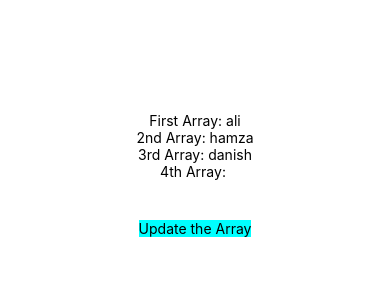
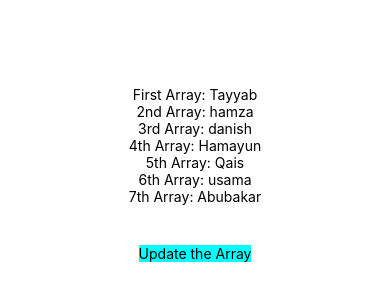
Before and after one commit to Shah-Jahan-Mukhtar/React-Native_Hooks, a React Native app in the folder AwsomeProject/: screen / in a window 390 px wide. Shown: the part 248-548 px from the top of the page. Built offline with nearby package versions, Linux system fonts and the light colour scheme.

Commit message:
useSTATE

```diff
--- a/AwsomeProject/screens/File.js
+++ b/AwsomeProject/screens/File.js
@@ -2,15 +2,24 @@ import { View, Text, TouchableOpacity } from "react-native";
 import React, { useState } from "react";
 
 const File = () => {
-  const [array, setArray] = useState({
-    name: "ali",
-    name2: "hamza",
-    name3: "danish",
-    name4: "",
-  });
+  const [array, setArray] = useState([
+    {
+      name: "ali",
+      name2: "hamza",
+      name3: "danish",
+      name4: "",
+    },
+    {
+      name5: "Qais",
+      name6: "usama",
+      name7: "Abubakar",
+    },
+  ]);
+
+  let updateValue = [(array[0].name4 = "Hamayun"), (array[0].name = "Tayyab")];
 
   const updateArr = () => {
-    setArray([{ ...array, name4: "Hamayun" }]);
+    setArray({ ...array, ...updateValue });
   };
 
   return (
@@ -22,10 +31,13 @@ const File = () => {
         flexDirection: "column",
       }}
     >
-      <Text>First Array: {array.name}</Text>
-      <Text>2nd Array: {array.name2}</Text>
-      <Text>3rd Array: {array.name3}</Text>
-      <Text>4th Array: {array.name4}</Text>
+      <Text>First Array: {array[0].name}</Text>
+      <Text>2nd Array: {array[0].name2}</Text>
+      <Text>3rd Array: {array[0].name3}</Text>
+      <Text>4th Array: {array[0].name4}</Text>
+      <Text>5th Array: {array[1].name5}</Text>
+      <Text>6th Array: {array[1].name6}</Text>
+      <Text>7th Array: {array[1].name7}</Text>
 
       {/* <Text>2nd Array: {array[1]}</Text> */}
 
```
